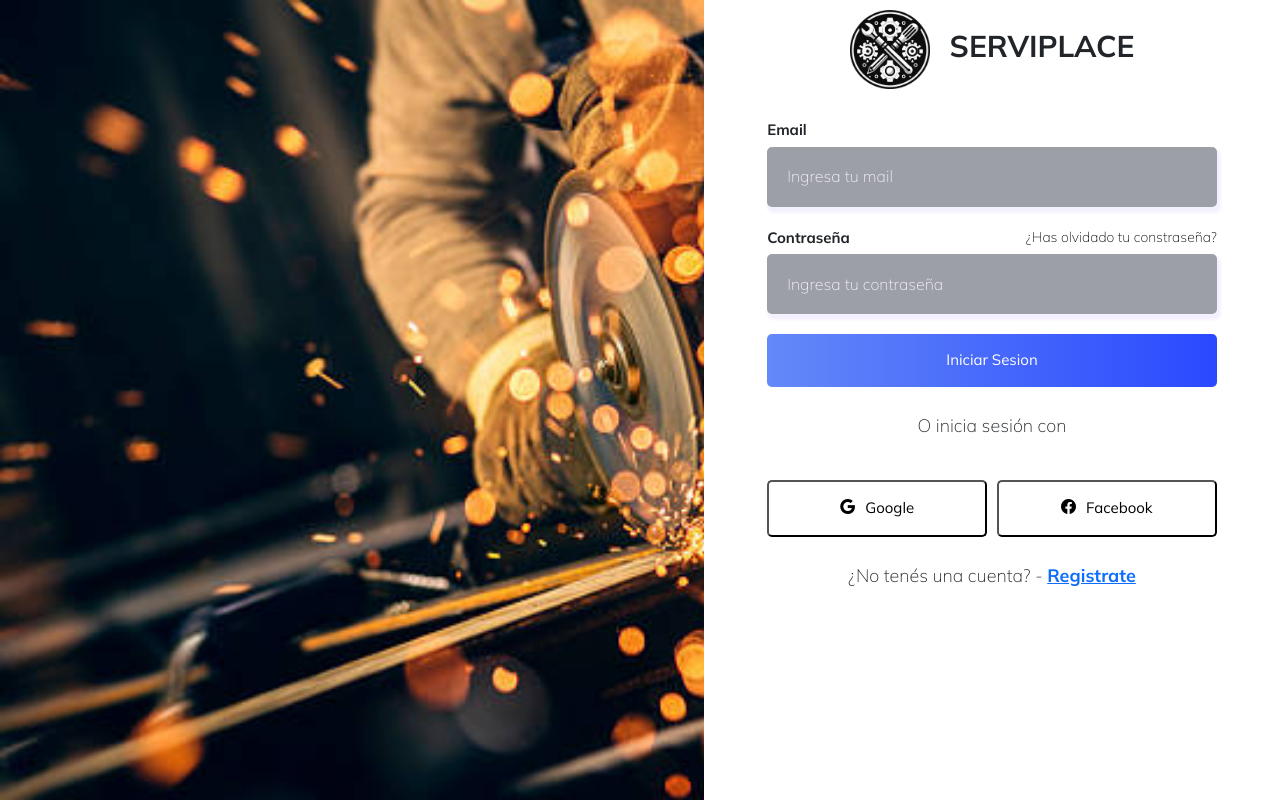
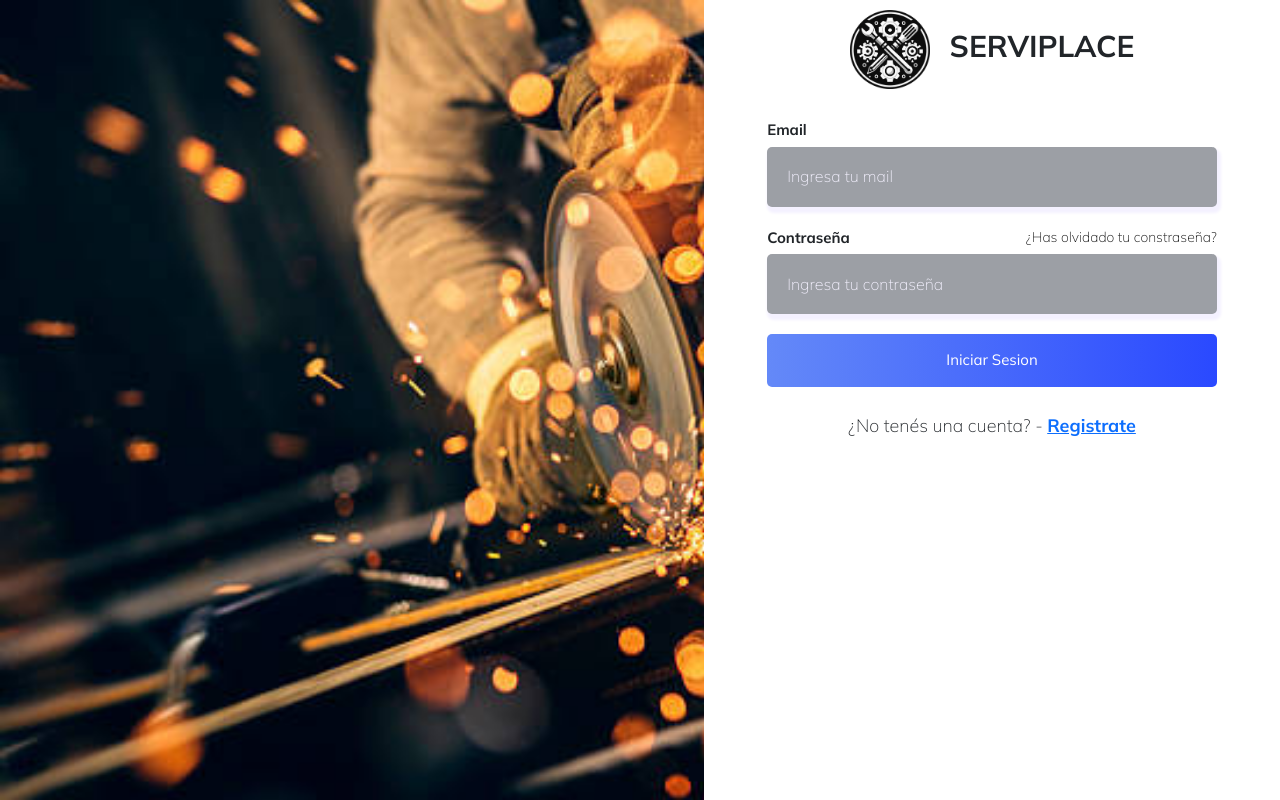
Before and after one commit to simonll4/servi_place_front_end, a plain HTML site: page src/page/auth/login/login.html in a window 1280 px wide. Drawn offline with nearby package versions, Linux system fonts and the light colour scheme.

Commit message:
design changes

```diff
--- a/src/page/auth/login/login.html
+++ b/src/page/auth/login/login.html
@@ -87,10 +87,10 @@
             />
           </div>
           <input type="submit" class="my-form__button" value="Iniciar Sesion" />
-          <div class="my-form__actions d-flex justify-content-center">
+          <!-- <div class="my-form__actions d-flex justify-content-center">
             <p class="p-light">O inicia sesión con</p>
-          </div>
-          <div class="my-form-methods d-flex justify-content-between">
+          </div> -->
+          <!-- <div class="my-form-methods d-flex justify-content-between">
             <button class="d-flex justify-content-center">
               <i class="bi-google"></i>
               <p>Google</p>
@@ -99,7 +99,7 @@
               <i class="bi-facebook"></i>
               <p>Facebook</p>
             </button>
-          </div>
+          </div> -->
           <div class="my-form__actions d-flex justify-content-center">
             <p class="p-light">
               ¿No tenés una cuenta? -
```
